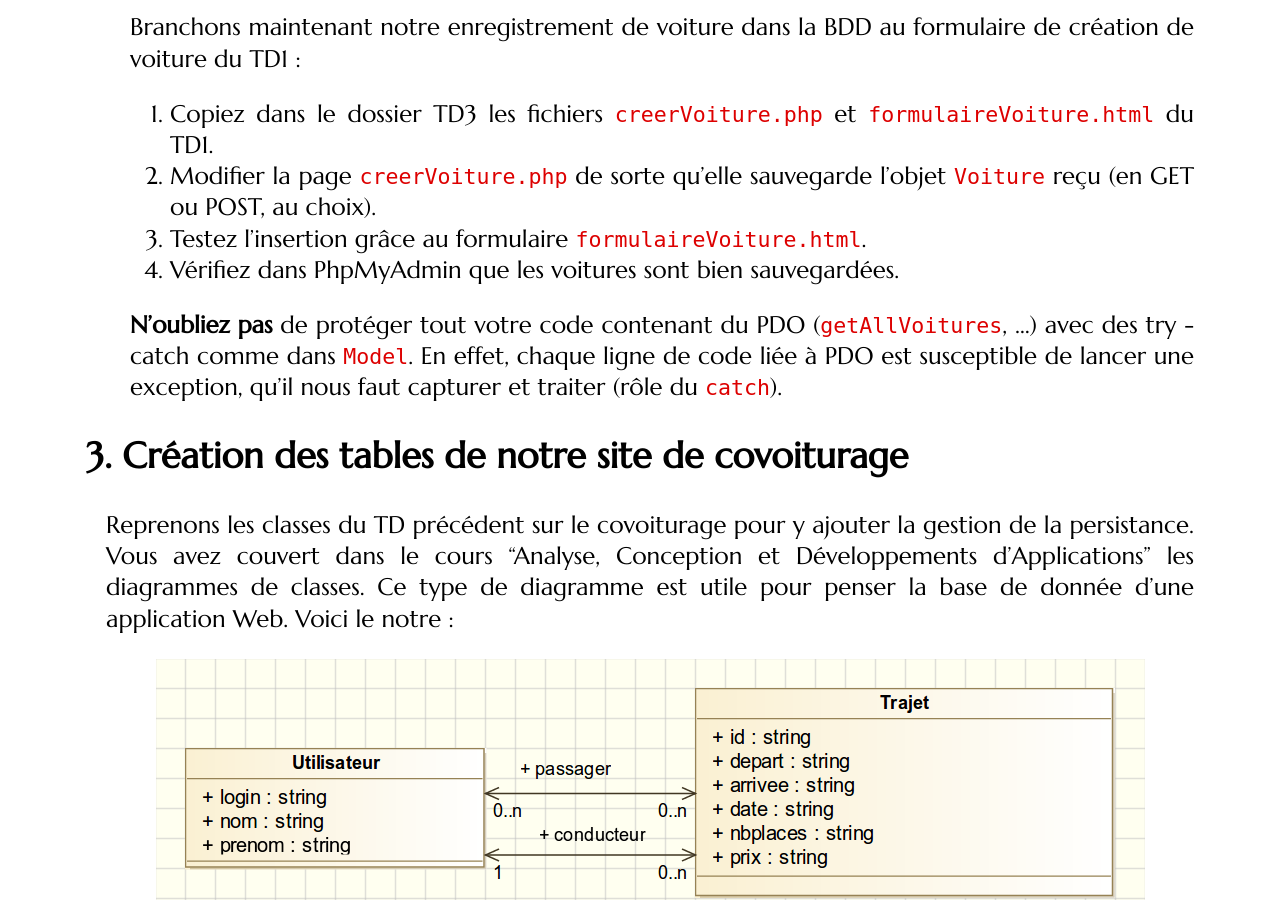
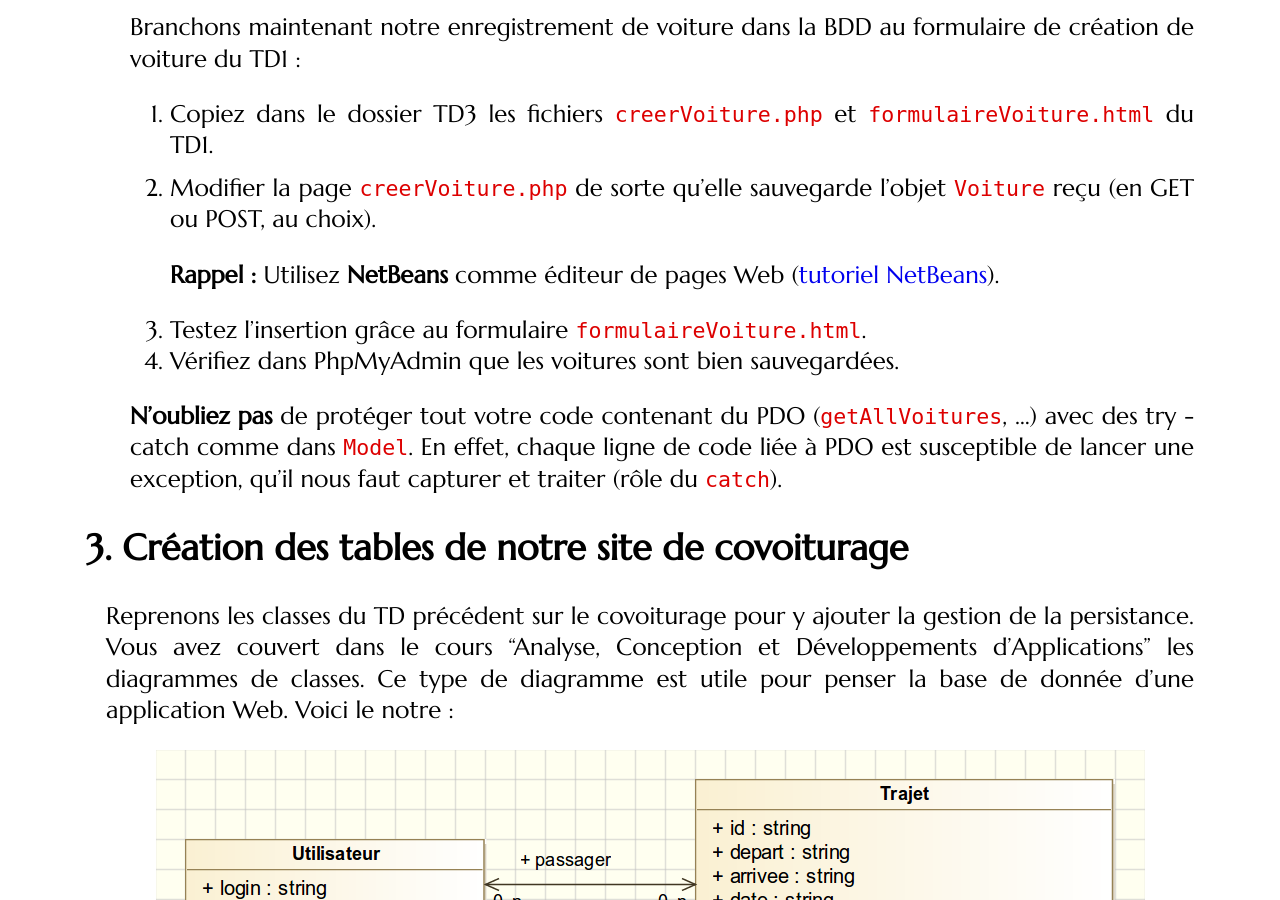
Before and after one commit to romainlebreton/R3.01-DeveloppementWeb, a Jekyll site: the page built from tutorials/tutorial3.md, in a window 1280 px wide and 900 px high, scrolled down 3676 px. Built offline with Jekyll 4.4.1, drawn with Linux system fonts in a browser that asks for light colours; some web fonts are replaced.

Commit message:
Update tutorial3.md

```diff
--- a/tutorials/tutorial3.md
+++ b/tutorials/tutorial3.md
@@ -160,6 +160,9 @@ de création de voiture du TD1 :
    `formulaireVoiture.html` du TD1.
 3. Modifier la page `creerVoiture.php` de sorte qu'elle sauvegarde
    l'objet `Voiture` reçu (en GET ou POST, au choix).
+
+   **Rappel :** Utilisez **NetBeans** comme éditeur de pages Web ([tutoriel NetBeans]({{site.baseurl}}/assets/tut2-complement.html#crer-un-projet-avec-netbeans)).
+
 4. Testez l'insertion grâce au formulaire `formulaireVoiture.html`.
 5. Vérifiez dans PhpMyAdmin que les voitures sont bien sauvegardées.
 
```
